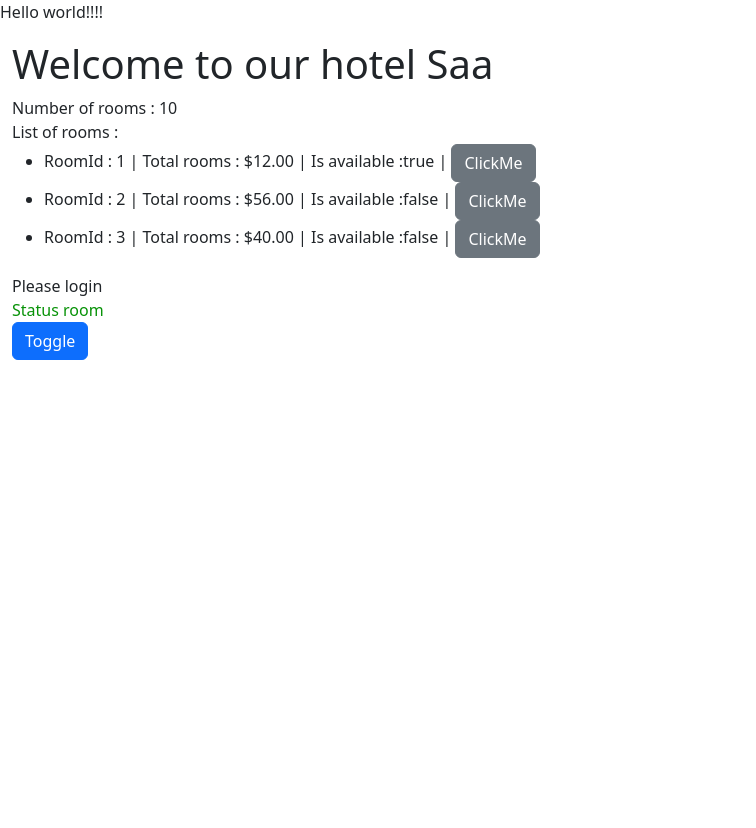
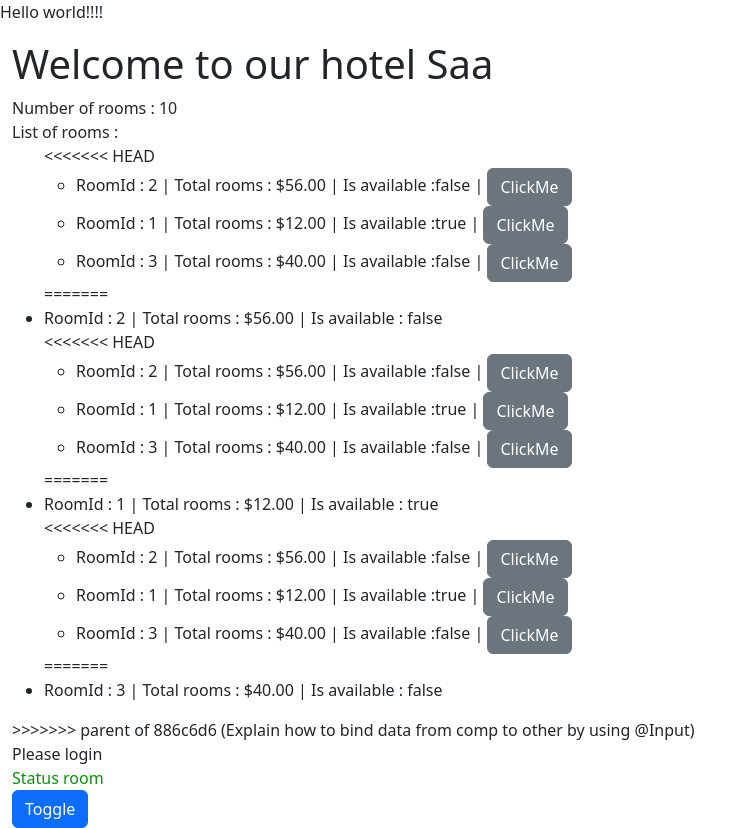
Before and after one commit to MohammedDevX/Learn-angular, an Angular app: page / in a window 1280 px wide. Shown: the whole page, without its empty margins (0-756 px from the left). Before the commit the page ends 800 px from the top, so only its background shows below. Built offline with nearby package versions, Linux system fonts and the light colour scheme.

Commit message:
Fix bugs

```diff
--- a/src/app/rooms/rooms.html
+++ b/src/app/rooms/rooms.html
@@ -15,16 +15,22 @@
   <div *ngIf="rooms.availableRoom == true">
     List of rooms :
     <div>
-      <!-- <ul> -->
+      <ul>
         <!-- This is (for) directive -->
-        <!-- @for (room of roomList; track room.id) { -->
+        @for (room of roomList; track room.id) {
           <!-- For ex this pipe add $ cion to the number etc ... -->
+<<<<<<< HEAD
           <!-- <li>RoomId : {{room.id}} | Total rooms : {{room.totalRooms | currency}} | Is available : {{room.availableRoom}}</li> -->
         <!-- } -->
       <!-- </ul> -->
 
       <app-rooms-list [rooms]="roomList" (selected)="onSelectRoom($event)"></app-rooms-list>
       <!-- <app-rooms-list (selected)="onSelectNumber($event)">hy</app-rooms-list> -->
+=======
+          <li>RoomId : {{room.id}} | Total rooms : {{room.totalRooms | currency}} | Is available : {{room.availableRoom}}</li>
+        }
+      </ul>
+>>>>>>> parent of 886c6d6 (Explain how to bind data from comp to other by using @Input)
     </div>
   </div>
   <!-- This is (switch) directive -->
--- a/src/app/rooms/rooms.ts
+++ b/src/app/rooms/rooms.ts
@@ -38,8 +38,8 @@ export class Rooms {
   }
 
   roomList: IRooms[] = [
+    {id:2, totalRooms: 56, availableRoom: false, bookedRomms: 14},
     {id:1, totalRooms: 12, availableRoom: true, bookedRomms: 4},
-    {id:2, totalRooms: 56, availableRoom: false, bookedRomms: 14},
     {id:3, totalRooms: 40, availableRoom: false, bookedRomms: 30}
   ]
 
```
Also changed, not shown: 1 other file (tests, documents, lock files or other folders).
